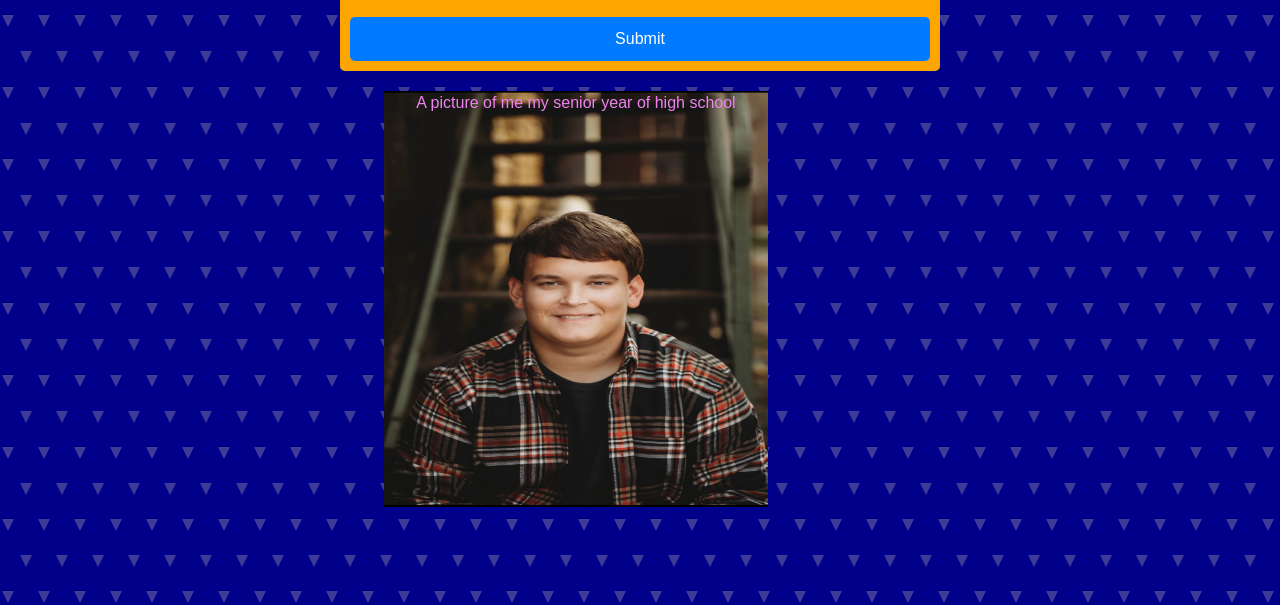
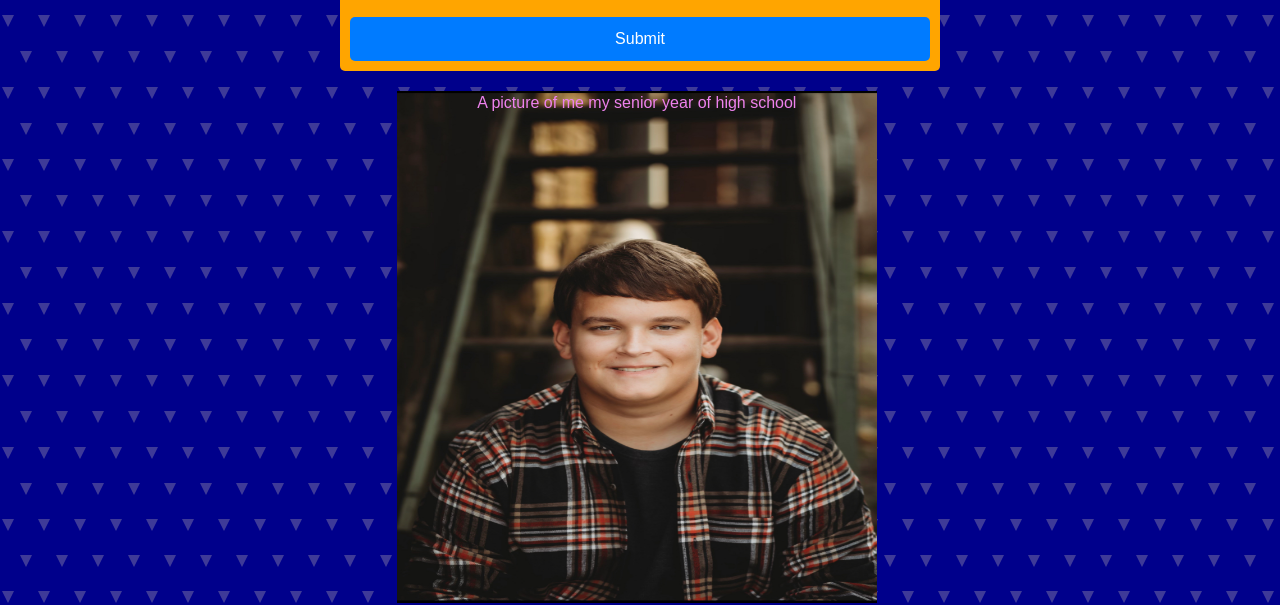
Before and after one commit to bbolton1/brayden-foxtrot-cis376, a plain HTML site: page index.html in a window 1280 px wide. Shown: the part 207-812 px from the top of the page. Drawn offline with nearby package versions, Linux system fonts and the light colour scheme.

Commit message:
Update style.css

```diff
--- a/styles/style.css
+++ b/styles/style.css
@@ -1,5 +1,3 @@
-@import url("https://cdn.jsdelivr.net/npm/bootstrap-icons@1.11.3/font/bootstrap-icons.min.css");
-
 .mt-5 {
     position: flex;
     bottom: 0em;
@@ -101,22 +99,24 @@ img {
 
 .pic {
     position: relative;
-    left: 40%;
+    left: 49.5%;
 }
 
 .pic > img {
-    height: 26rem;
-    width: 24rem;
+    height: 32rem;
+    width: 30rem;
     max-width: 600px;
     max-height: 700px;
 }
 
 .pic > .pic-text {
-    color: violet; /* allows the image text to wrap properly without messing up the image's position */
+    color: violet;
     position: absolute;
     font-size: 1rem;
+    white-space: pre-wrap;
     text-align: center;
     width: 100%;
+    top: 0%;
     left: 50%;
     transform: translateX(-50%);
 }
```
